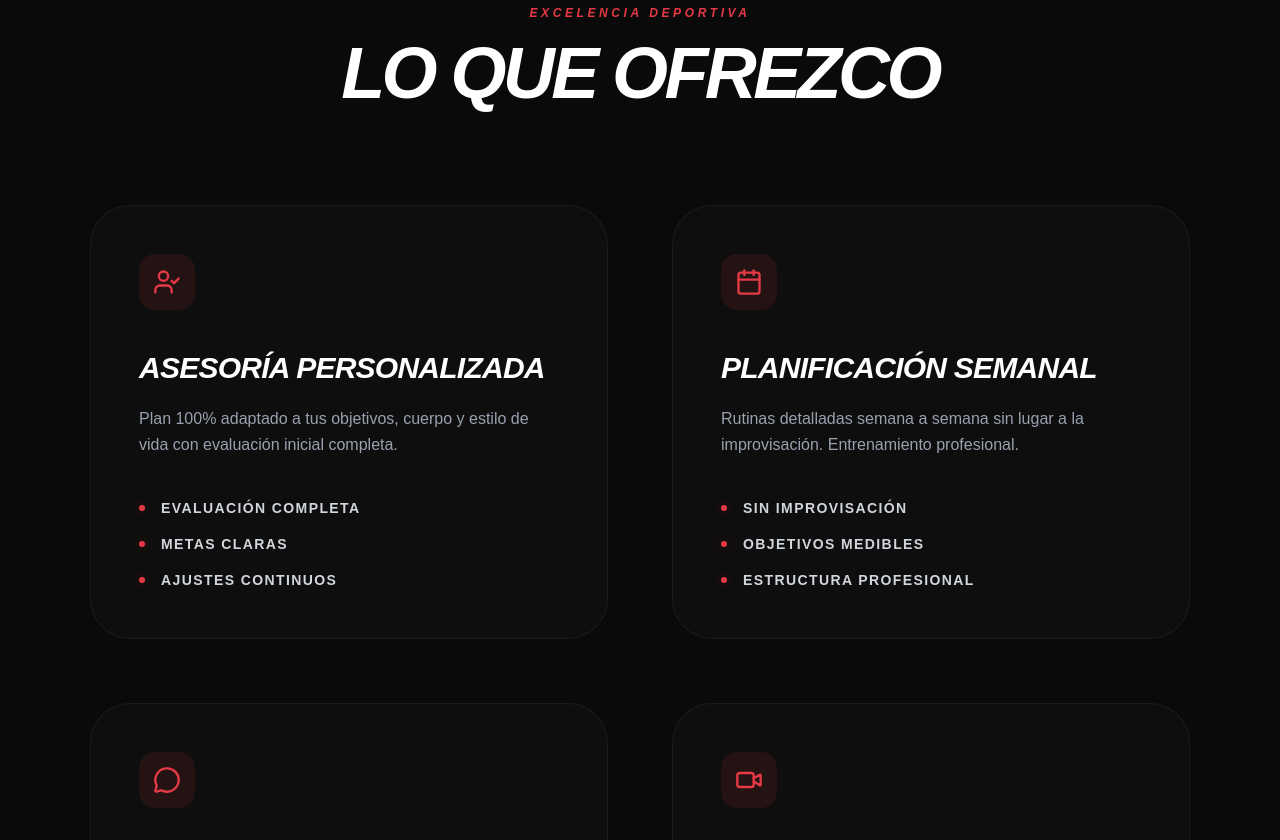
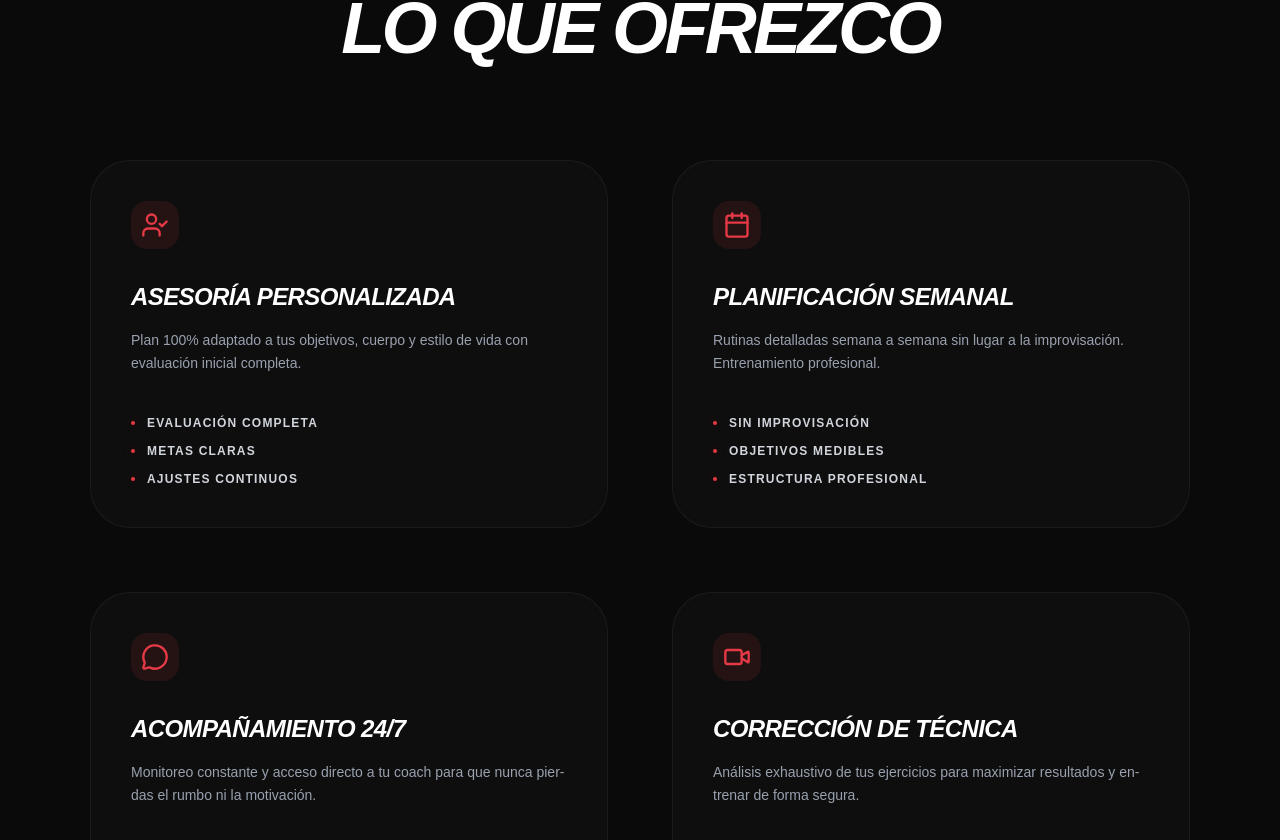
Before and after one commit to facucastellano19/facucastellano_asesorias, a React (Vite) app: page / in a window 1280 px wide. Shown: the part 1660-2500 px from the top of the page. Built offline with nearby package versions, Linux system fonts and the light colour scheme.

Commit message:
refactor(Card, Navbar, Hero): improve layout and styling for better responsiveness and visual consistency

```diff
--- a/src/components/common/Card.tsx
+++ b/src/components/common/Card.tsx
@@ -30,61 +30,51 @@ const Card = ({
     <motion.div
       variants={cardVariants}
       whileHover={{ y: -5 }}
-      className={`group relative bg-white/[0.02] border border-white/5 transition-all duration-500 flex h-full overflow-hidden
-        ${isService ? "flex-col p-12 rounded-[40px] hover:border-brand-red/40" : "flex-row items-start p-8 rounded-2xl gap-6 hover:bg-white/[0.04]"}`}
+      className={`group relative bg-white/[0.02] border border-white/5 flex flex-col h-full w-full overflow-hidden
+        ${isService ? "p-10 rounded-[40px] hover:border-brand-red/40" : "flex-row items-start p-6 rounded-2xl gap-5 hover:bg-white/[0.04]"}`}
     >
       {isService && (
-        <div className="absolute inset-0 bg-gradient-to-br from-brand-red/5 to-transparent opacity-0 group-hover:opacity-100 transition-opacity" />
+        <div className="absolute inset-0 bg-gradient-to-br from-brand-red/5 to-transparent opacity-0 group-hover:opacity-100 transition-opacity duration-500" />
       )}
 
       {/* Contenedor del Icono */}
       <div
         className={`flex items-center justify-center rounded-2xl shrink-0 transition-all duration-500 relative z-10
-        ${isService ? "w-14 h-14 bg-brand-red/10 text-brand-red mb-10" : "w-12 h-12 bg-white/5 text-brand-red group-hover:bg-brand-red/10"}`}
+        ${isService ? "w-12 h-12 bg-brand-red/10 text-brand-red mb-8" : "w-10 h-10 bg-white/5 text-brand-red group-hover:bg-brand-red/10"}`}
       >
-        {icon ? (
-          icon
-        ) : (
-          <svg
-            className="w-6 h-6"
-            fill="none"
-            stroke="currentColor"
-            viewBox="0 0 24 24"
-          >
-            <path
-              strokeLinecap="round"
-              strokeLinejoin="round"
-              strokeWidth="2"
-              d="M13 10V3L4 14h7v7l9-11h-7z"
-            />
+        {icon || (
+          <svg className="w-5 h-5" fill="none" stroke="currentColor" viewBox="0 0 24 24">
+            <path strokeLinecap="round" strokeLinejoin="round" strokeWidth="2" d="M13 10V3L4 14h7v7l9-11h-7z" />
           </svg>
         )}
       </div>
 
       {/* Contenido de Texto */}
-      <div className="flex flex-col relative z-10">
+      <div className="flex flex-col flex-grow relative z-10 w-full">
         <h3
-          className={`font-black italic uppercase tracking-tight text-white
-          ${isService ? "text-3xl mb-5" : "text-xl mb-1"}`}
+          className={`font-black italic uppercase tracking-tight text-white hyphens-auto break-words
+          ${isService ? "text-2xl mb-4" : "text-lg mb-1"}`}
+          style={{ hyphens: 'auto' }}
         >
           {title}
         </h3>
 
         <p
-          className={`text-gray-400 leading-relaxed font-medium
-          ${isService ? "text-base mb-10" : "text-sm"}`}
+          className={`text-gray-400 leading-relaxed font-medium hyphens-auto break-words
+          ${isService ? "text-sm mb-8" : "text-xs"}`}
+          style={{ hyphens: 'auto' }}
         >
           {description}
         </p>
 
         {isService && features && (
-          <ul className="mt-auto space-y-4">
+          <ul className="mt-auto space-y-3 pt-2">
             {features.map((feature, idx) => (
               <li
                 key={idx}
-                className="flex items-center gap-4 text-sm font-bold text-gray-300 uppercase tracking-widest"
+                className="flex items-center gap-3 text-xs font-bold text-gray-300 uppercase tracking-widest"
               >
-                <span className="w-1.5 h-1.5 rounded-full bg-brand-red shadow-[0_0_10px_rgba(185,28,28,0.4)]" />
+                <span className="w-1 h-1 rounded-full bg-brand-red shadow-[0_0_8px_rgba(185,28,28,0.4)]" />
                 {feature}
               </li>
             ))}
--- a/src/components/layout/Navbar.tsx
+++ b/src/components/layout/Navbar.tsx
@@ -30,16 +30,18 @@ const Navbar = () => {
   return (
     <nav className="fixed top-0 left-0 w-full z-50 bg-brand-black border-b border-white/5">
       <div className="max-w-[1400px] mx-auto px-6 md:px-10 h-20 flex items-center justify-between">
+        {/* LOGO  */}
         <a
           href="#home"
           onClick={(e) => handleScroll(e, "#home")}
-          className="font-black text-xl tracking-tighter uppercase italic cursor-pointer flex items-center"
+          className="font-black text-xl tracking-tighter uppercase italic cursor-pointer flex items-center flex-shrink-0 mr-4"
         >
           <span className="text-gray-400">Facu</span>
           <span className="text-red-700 ml-1">Castellano</span>
         </a>
 
-        <div className="hidden md:flex items-center gap-8">
+        {/* LINKS CENTRALES */}
+        <div className="hidden md:flex items-center gap-8 mx-auto">
           {navLinks.map((link) => (
             <a
               key={link.href}
@@ -52,14 +54,15 @@ const Navbar = () => {
           ))}
         </div>
 
-        <div className="flex items-center gap-4 md:gap-8">
+        {/* CONTENEDOR DERECHA */}
+        <div className="flex items-center gap-3 md:gap-8 flex-shrink-0">
           <button
             onClick={toggleLanguage}
-            className="flex items-center gap-2 transition-colors group px-1"
+            className="flex items-center gap-1.5 md:gap-2 transition-colors group px-1"
             title="Change Language"
           >
             <Earth
-              size={18}
+              size={16}
               className="text-red-700 transition-transform group-hover:scale-110"
             />
             <span className="text-[10px] font-black uppercase tracking-[0.2em] text-white">
@@ -69,7 +72,7 @@ const Navbar = () => {
 
           <Button
             variant="primary"
-            className="!py-2 !px-4 md:!px-5 text-xs md:text-base scale-90 md:scale-100"
+            className="!py-2 !px-3 md:!px-5 text-[10px] md:text-base scale-90 md:scale-100"
             onClick={() => window.open("https://wa.link/tsue0x", "_blank")}
           >
             {t("navbar.contact")}
--- a/src/components/sections/Hero.tsx
+++ b/src/components/sections/Hero.tsx
@@ -35,7 +35,7 @@ const Hero = () => {
       <div className="absolute inset-0 bg-[linear-gradient(to_right,#80808008_1px,transparent_1px),linear-gradient(to_bottom,#80808008_1px,transparent_1px)] bg-[size:40px_40px] [mask-image:radial-gradient(ellipse_60%_50%_at_50%_0%,#000_70%,transparent_100%)]"></div>
 
       {/* VISTA DESKTOP */}
-      <div className="hidden md:flex w-full max-w-[1400px] mx-auto px-10 items-center justify-between gap-24 z-10 pt-20 pb-16">
+      <div className="hidden xl:flex w-full max-w-[1400px] mx-auto px-10 items-center justify-between gap-24 z-10 pt-20 pb-16">
         <motion.div
           className="w-1/2 flex flex-col items-start"
           variants={containerVariants}
@@ -98,7 +98,7 @@ const Hero = () => {
       </div>
 
       {/* VISTA MOBILE */}
-      <div className="md:hidden flex flex-col justify-end min-h-[100dvh] w-full relative">
+      <div className="xl:hidden flex flex-col justify-end min-h-[100dvh] w-full relative">
         <div className="absolute inset-0 z-0">
           <img
             src={heroImg}
@@ -111,23 +111,26 @@ const Hero = () => {
           initial={{ opacity: 0, y: 30 }}
           animate={{ opacity: 1, y: 0 }}
           transition={{ duration: 0.8 }}
-          className="relative z-10 px-6 pb-12 text-center flex flex-col items-center"
+          className="relative z-10 px-6 md:px-16 pb-12 md:pb-24 text-center flex flex-col items-center w-full"
         >
-          <h1 className="text-4xl font-black leading-[0.8] mb-3 italic uppercase tracking-tighter text-white">
+          <h1 className="text-4xl md:text-7xl font-black leading-[0.8] mb-3 md:mb-6 italic uppercase tracking-tighter text-white">
             {t("hero.title_white_1")} {t("hero.title_white_2")} <br />
             <span className="text-brand-red">{t("hero.title_red")}</span>
           </h1>
-          <p className="text-gray-300 text-[11px] mb-5 max-w-[280px] leading-tight uppercase tracking-wider">
+          <p className="text-gray-300 text-[11px] md:text-lg mb-5 md:mb-10 max-w-[280px] md:max-w-xl leading-tight uppercase tracking-wider">
             {t("hero.description")}
           </p>
-          <div className="flex flex-col gap-2 w-full max-w-[280px]">
+
+          <div className="w-full flex justify-center">
+            <div className="w-full max-w-[280px] md:max-w-md">
               <Button
                 variant="primary"
-              className="!py-4 !text-xs font-bold uppercase"
+                className="!w-full !py-4 md:!py-6 !text-xs md:!text-lg font-bold uppercase"
                 onClick={scrollToServices}
               >
                 {t("hero.cta_main")}
               </Button>
+            </div>
           </div>
         </motion.div>
       </div>
```
Lines whose indentation alone changed are shown as unchanged.
